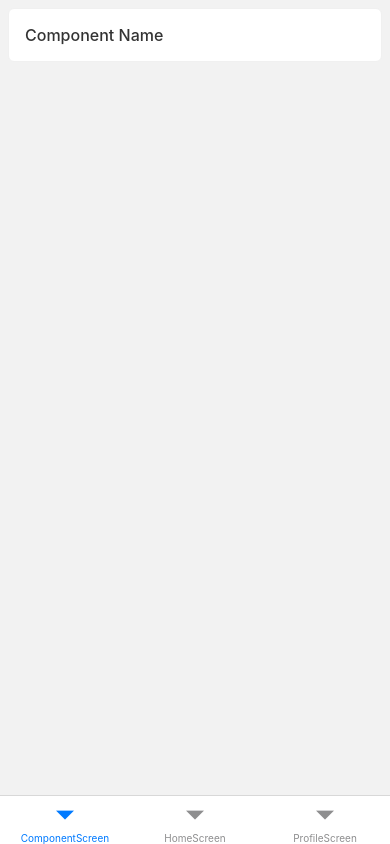
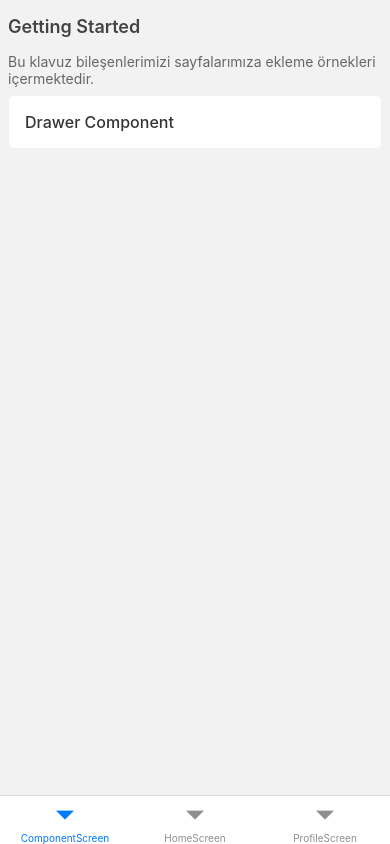
Before and after one commit to AtakanCSKNDR/ReactNativeBoilerPlate, a React Native app: screen /ComponentScreen in a window 390 px wide. Built offline with nearby package versions, Linux system fonts and the light colour scheme.

Commit message:
drawer example screen added

```diff
--- /dev/null
+++ b/src/core/atomic/atoms/BPButton.tsx
@@ -0,0 +1,48 @@
+import {StyleSheet, Text, TouchableOpacity, View} from 'react-native';
+import React from 'react';
+
+const BPButton = (props: any) => {
+  const {title, color, textColor, rounded, elevation} = props;
+  const properties = {
+    title: title || '',
+    color: color || '#666',
+    textColor: textColor || '#FFF',
+    radius: rounded ? 50 : 6,
+    elevation: elevation || 1,
+  };
+
+  return (
+    <TouchableOpacity
+      {...props}
+      style={[
+        styles.button,
+        {
+          backgroundColor: properties.color,
+          borderRadius: properties.radius,
+          elevation: properties.elevation,
+        },
+      ]}>
+      <Text
+        style={ [styles.buttonText , {
+          color: properties.textColor,
+        }]}>
+        {properties.title}
+      </Text>
+    </TouchableOpacity>
+  );
+};
+
+export default BPButton;
+
+const styles = StyleSheet.create({
+  button: {
+    padding:16,
+    flexDirection:"row",
+    justifyContent:"center",
+    alignItems:"center"
+  },
+  buttonText:{
+    fontSize:16,
+    fontWeight:"500"
+  }
+});
--- /dev/null
+++ b/src/core/atomic/atoms/BPText.tsx
@@ -0,0 +1,25 @@
+import {StyleSheet, Text, View} from 'react-native';
+import React from 'react';
+
+const BPText = ({type, color, text}: any) => {
+  const typeEnum: any = {
+    header: styles.header,
+    title: styles.title,
+    subtitle: styles.subtitle,
+    description: styles.description,
+    body: styles.body,
+    label: styles.label,
+  };
+  return <Text style={[typeEnum[type], {marginVertical: 8 , color:color || typeEnum[type].color}]}>{text}</Text>;
+};
+
+export default BPText;
+
+const styles = StyleSheet.create({
+  header: {color: '#333', fontSize: 24, fontWeight: '600'},
+  title: {color: '#444', fontSize: 18, fontWeight: '600'},
+  subtitle: {color: '#555', fontSize: 16, fontWeight: '500'},
+  description: {color: '#999', fontSize: 14},
+  body: {color: '#666', fontSize: 14},
+  label: {color: '#999', fontSize: 12},
+});
--- /dev/null
+++ b/src/core/atomic/atoms/CodeBlock.tsx
@@ -0,0 +1,31 @@
+import { StyleSheet, Text, ScrollView } from 'react-native'
+import React from 'react'
+
+const CodeBlock = ({ children }: any) => {
+  return (
+    <ScrollView horizontal={true} style={styles.scrollView}>
+      <Text style={styles.codeBlock}>
+        {children}
+      </Text>
+    </ScrollView>
+  )
+}
+
+export default CodeBlock
+
+const styles = StyleSheet.create({
+  scrollView: {
+    maxHeight: 150,
+    marginBottom:8,
+    width:"100%"
+  },
+  codeBlock: {
+    backgroundColor: '#eaeaea',
+    padding: 10,
+    borderRadius: 5,
+    fontSize: 12,
+    flexWrap: 'nowrap',
+    minWidth: '100%',
+    flex:1,
+  },
+})
--- /dev/null
+++ b/src/core/constants/drawerProperties.ts
@@ -0,0 +1,19 @@
+export const drawerProperties: any = {
+  title: {
+    type: 'string',
+    description: 'Drawer başlığı, üst kısımda büyük yazı ile gösterilir.',
+  },
+  subtitle: {
+    type: 'string',
+    description: 'Başlığın altına eklenen açıklama metni.',
+  },
+  children: {
+    type: 'ReactNode',
+    description:
+      'Drawer içerisinde yer alan, dinamik olarak render edilen içerik.',
+  },
+  fixed: {
+    type: 'boolean',
+    description: 'Eğer true ise, drawer kapatılamaz ve sabit kalır.',
+  },
+};
--- a/src/screens/ComponentScreen/ComponentScreen.tsx
+++ b/src/screens/ComponentScreen/ComponentScreen.tsx
@@ -1,22 +1,27 @@
-import {StyleSheet, Text, TouchableOpacity, View} from 'react-native';
-import React, {useState} from 'react';
+import {StyleSheet, View} from 'react-native';
+import React from 'react';
 import AccordionPanel from '../../core/atomic/atoms/AccordionPanel';
+import DrawerExampleScreen from './DrawerExampleScreen';
+import { ScrollView } from 'react-native-gesture-handler';
+import BPText from '../../core/atomic/atoms/BPText';
 
 const ComponentScreen = () => {
   return (
-    <View style={styles.container}>
-      <AccordionPanel title="Component Name">
-        <Text>ComponentScreen</Text>
+    <ScrollView style={styles.container}>
+        <BPText type="title" text="Getting Started"></BPText>
+        <BPText type="body" text="Bu klavuz bileşenlerimizi sayfalarımıza ekleme örnekleri içermektedir."></BPText>
+      <AccordionPanel title="Drawer Component">
+        <DrawerExampleScreen></DrawerExampleScreen>
       </AccordionPanel>
-    </View>
+    </ScrollView>
   );
 };
 
 export default ComponentScreen;
 
 const styles = StyleSheet.create({
-    container:  {
-        flex:1,
-        padding:8
-    }
-})
+  container: {
+    flex: 1,
+    padding: 8,
+  },
+});
--- /dev/null
+++ b/src/screens/ComponentScreen/DrawerExampleScreen.tsx
@@ -0,0 +1,72 @@
+import {StyleSheet, Text, View, ScrollView} from 'react-native';
+import React from 'react';
+import {useNavigation} from '@react-navigation/native';
+import BPButton from '../../core/atomic/atoms/BPButton';
+import CodeBlock from '../../core/atomic/atoms/CodeBlock';
+import BPText from '../../core/atomic/atoms/BPText';
+import {drawerProperties} from '../../core/constants/drawerProperties';
+
+const DrawerExampleScreen = () => {
+  const navigation: any = useNavigation();
+
+  const handleOpen = () => {
+    navigation.navigate('BottomDrawerScreen', {
+      title: 'Title',
+      subtitle: 'Subtitle test',
+      children: <Text>Lorem Ipsum Dolor Sit Amet</Text>,
+    });
+  };
+
+  return (
+    <ScrollView>
+      <BPButton title="Open Drawer" onPress={handleOpen} color="#238636" />
+      <BPText
+        type="body"
+        text="Drawer bileşeni, sayfa içerisinde bir bottom drawer açarak aktif pencereden ayrılmadan bileşenlerinizi render etmenizi sağlar."
+      />
+      <BPText type="title" text="Nasıl Kullanılır?" />
+      <CodeBlock>
+        {'navigation.navigate("BottomDrawerScreen", {\n'}
+        {'  title: "Drawer Başlığı",\n'}
+        {'  subtitle: "Drawer Açıklaması",\n'}
+        {'  children: <Text>İçerik Burada Gösterilecek</Text>,\n'}
+        {'  fixed: false,\n'}
+        {'});'}
+      </CodeBlock>
+
+      <CodeBlock>
+        {'<BPButton title="Open Drawer" onPress={handleOpen} color="#238636" />'}
+      </CodeBlock>
+      <BPText type="title" text="Properties" />
+
+      {Object.keys(drawerProperties).map(key => (
+        <View key={key} style={styles.property}>
+          <Text style={styles.propertyTitle}>
+            {key}: ({drawerProperties[key].type})
+          </Text>
+          <Text style={styles.propertyDescription}>
+            {drawerProperties[key].description}
+          </Text>
+        </View>
+      ))}
+    </ScrollView>
+  );
+};
+
+export default DrawerExampleScreen;
+
+const styles = StyleSheet.create({
+  property: {
+    marginBottom: 6,
+    paddingBottom: 6,
+    borderBottomWidth: 0.3,
+    borderBottomColor: '#ccc',
+  },
+  propertyTitle: {
+    fontWeight: '500',
+    color: '#444',
+  },
+  propertyDescription: {
+    color: '#666',
+  },
+});
--- a/src/screens/HomeScreen/HomeScreen.tsx
+++ b/src/screens/HomeScreen/HomeScreen.tsx
@@ -9,7 +9,6 @@ const HomeScreen = () => {
   }
   return (
     <View>
-      <Text>HomeScreen</Text>
 
       <TouchableOpacity onPress={handleOpen}>
         <Text>Open Drawer</Text>
```
Also changed, not shown: src/core/atomic/atoms/Button.tsx (deleted, +0 -14 lines).
